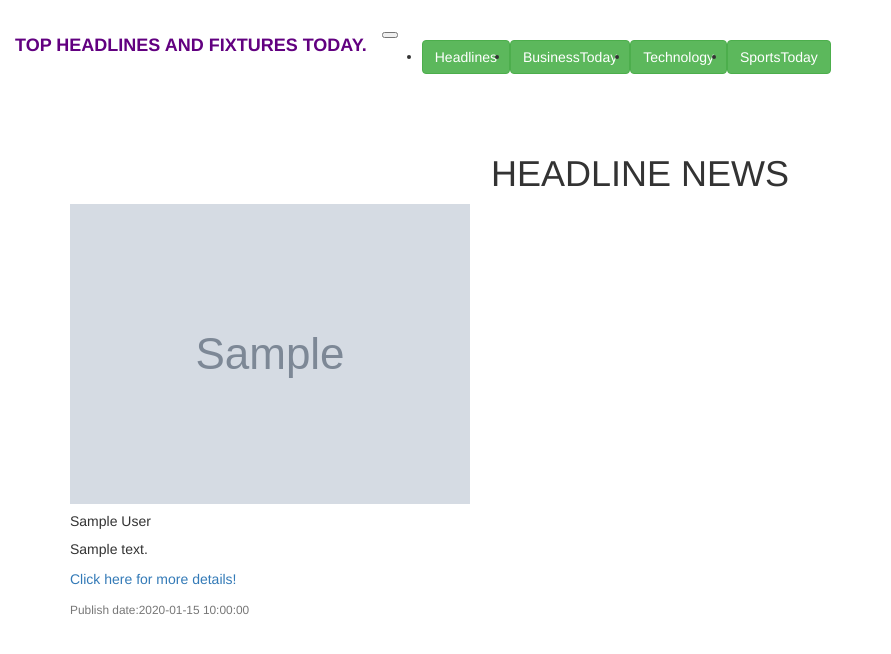
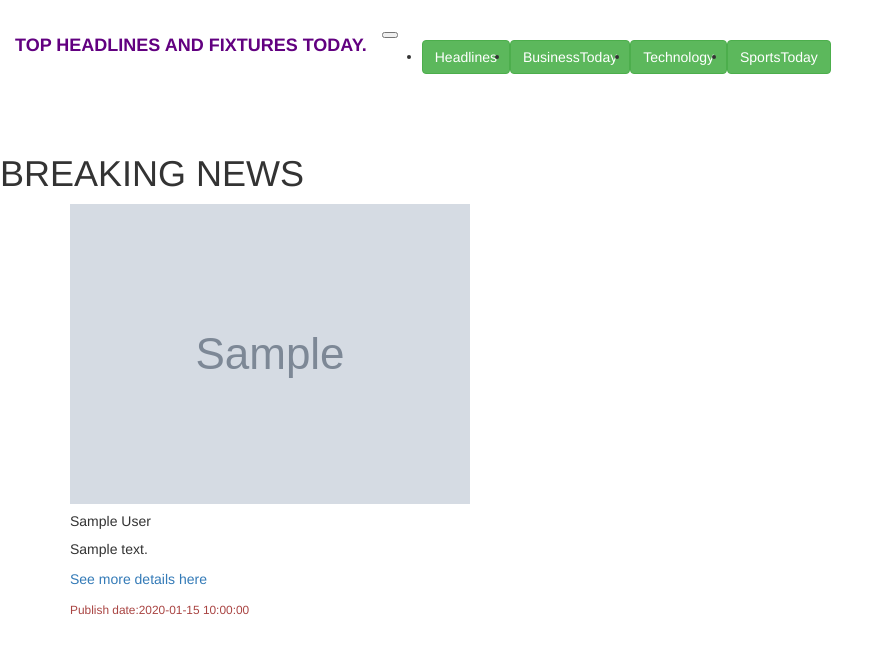
Before and after one commit to sha-lin/newsAPI, a Flask app: template app/templates/index.html in a window 1280 px wide. Shown: the top 654 px of the page, without its empty margins (0-891 px from the left). Run offline with Flask 2, Linux system fonts and the light colour scheme; the template is opened without the code that fills it: most values are stand-ins (such as "Sample title", 1, 10 or a date in 2020); grey boxes marked "Sample" are stand-in pictures; some libraries are stand-ins or nearby versions.

```diff
--- a/app/templates/index.html
+++ b/app/templates/index.html
@@ -1,6 +1,3 @@
-<!-- <h1>Hello world</h1> -->
-<!-- <h1>{{message}}</h1>  -->
-
 {% extends 'base.html'%} {% block content %} {% block styles%} {{ super() }}
 <link rel="stylesheet" href="{{url_for('static',filename='css/index.css')}}"> {% endblock %}
 <br>
@@ -15,38 +12,28 @@
         <div class="col-3">
           <div class="card-column">
             <div class="card-header">
-              <!-- <h4><span style="color: blue">Browse News Sources</span></h4>
-            </div>
-            <div class="list-group list-group-flush scrolly">
-              <ul>
-                {% for source in sources %}
-                <a href="/article/{{source.id}}">
-                  <p class="text-capitalize text-muted">{{source.id}}</p>
-                </a>
-                {% endfor %}
-              </ul> -->
             </div>
 
           </div>
         </div>
 
         <div class="col-7">
-          <h1 align="center"> HEADLINE NEWS </h3>
+          <h1 align-items="justify"> BREAKING NEWS </h3>
           <div class="container">
             <div class="card-columns">
               {% for headlines in headlines %}
 
               <div class="card">
-                <img class="card" src="{{headlines.image}}" alt="Card image cap" size="100px180">
+                <img class="card" src="{{headlines.image}}" alt="Card image cap" size="100px100">
                 <div class="card-body">
                   <h5 class="card-title">{{headlines.author}}</h5>
                   <p class="card-text">{{headlines.description}}</p>
                   <a href="{{headlines.url}}">
-                    <p class="card-text">Click here for more details!</p>
+                    <p class="card-text">See more details here</p>
                   </a>
                 </div>
                 <div class="card-footer">
-                  <small class="text-muted">Publish date:{{headlines.time}}</small>
+                  <small class="text-danger">Publish date:{{headlines.time}}</small>
                 </div>
               </div>
               {% endfor %}
```
